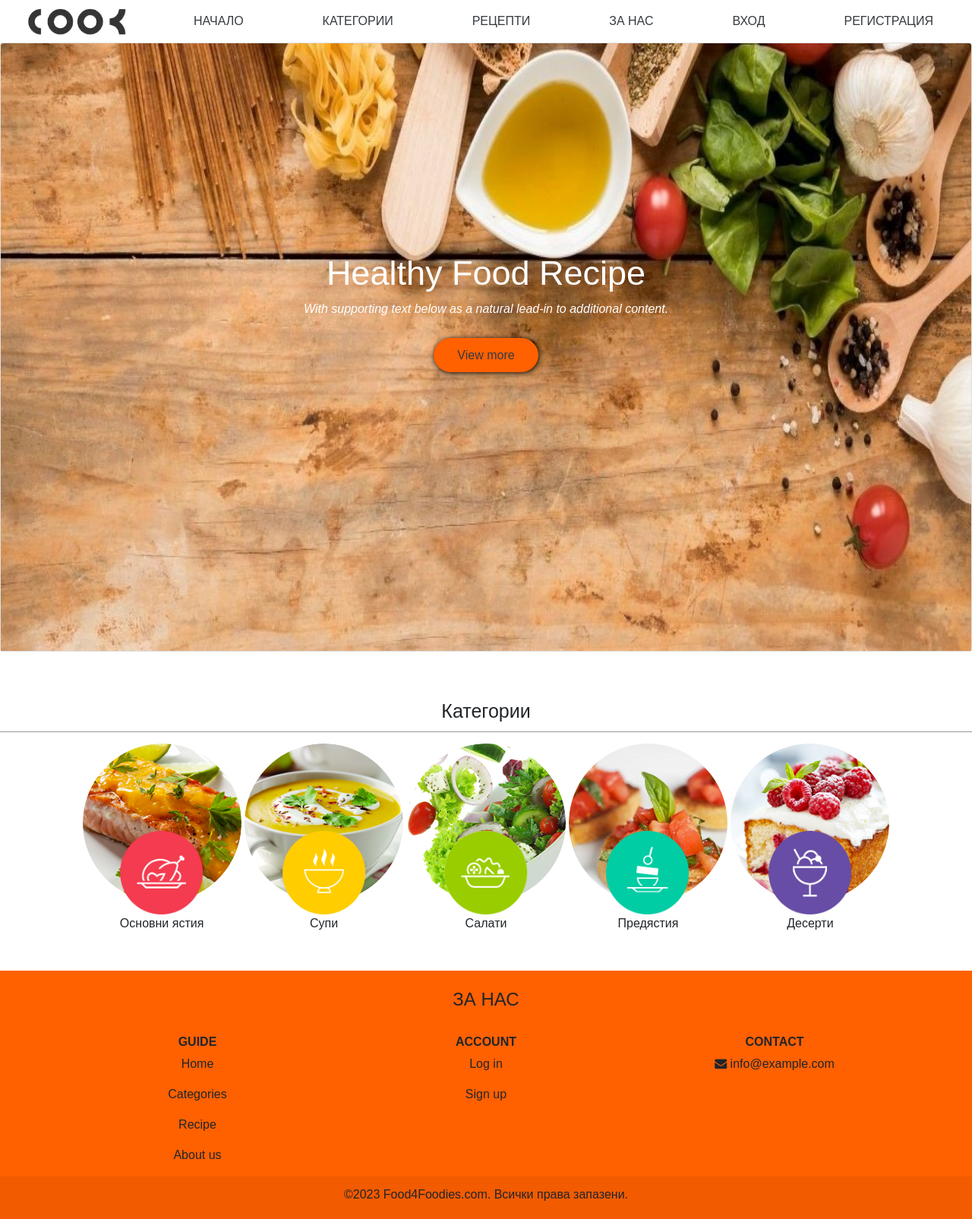
After one commit to thedco5/Kursova_Rabota, a PHP site: page /view/home.php in a window 1280 px wide. The commit adds this page. Shown: the whole page at 76% size. Run offline with PHP 8.4, Linux system fonts and the light colour scheme.

Commit message:
Add files via upload

```diff
--- a/css/style.css
+++ b/css/style.css
@@ -15,6 +15,7 @@ nav {
 
 select {
 	background: transparent;
+	border: none;
 }
 
 .logo-img {
--- /dev/null
+++ b/index.php
@@ -0,0 +1 @@
+<?php header("Location: view/home.php"); ?>
--- a/models/lang.php
+++ b/models/lang.php
@@ -1,5 +1,5 @@
 <?php
-	$lang_file = file_get_contents("models/languages.json");
+	$lang_file = file_get_contents("../models/languages.json");
 	$dict = @json_decode($lang_file, true)[$_GET["lang"]][0];
 	if ($dict == null) $dict = @json_decode($lang_file, true)["bg"][0];
 ?>
--- a/models/languages.json
+++ b/models/languages.json
@@ -7,7 +7,16 @@
         "log in": "ВХОД",
         "log out": "ИЗХОД",
         "sign up": "РЕГИСТРАЦИЯ",
-        "all rights reserved": "Всички права запазени"
+        "all rights reserved": "Всички права запазени",
+        "Login" : "Вход",
+        "Log in" : "Вход",
+        "Username" : "Потребителско име",
+        "Password" : "Парола",
+        "Forgot password?" : "Забравена парола?",
+        "Not a member yet?" : "Все още не сте член?",
+        "Register" : "Регистрация",
+        "recepies" : "РЕЦЕПТИ",
+        "categories" : "КАТЕГОРИИ"
     }],
     "en" : [{
         "lang_code": "en",
@@ -17,6 +26,15 @@
         "log in": "LOG IN",
         "log out": "LOG OUT",
         "sign up": "SIGN UP",
-        "all rights reserved": "All rights reserved"
+        "all rights reserved": "All rights reserved",
+        "Login" : "Login",
+        "Log in" : "Log in",
+        "Username" : "Username",
+        "Password" : "Password",
+        "Forgot password?" : "Forgot password?",
+        "Not a member yet?" : "Not a member yet?",
+        "Register" : "Register",
+        "recepies" : "RECIPES",
+        "categories" : "CATEGORIES"
     }]
 }
--- a/models/utils.php
+++ b/models/utils.php
@@ -1,5 +1,4 @@
 <?php
-    session_start();
     class Utils {
         static function get_user(PDO $pdo, String $username) : array {
             return $pdo->query("SELECT * FROM profiles WHERE username LIKE '$username';")->fetchAll(PDO::FETCH_ASSOC);
@@ -10,17 +9,19 @@
             $pdo->query($sql);
         }
         static function set_user(String $username, String $link) : void {
-            $_SESSION["usr"] = $_POST["username"];
+            if (session_status() === PHP_SESSION_NONE) { session_start(); }
+            $_SESSION["usr"] = $username;
             header("Location: $link");
         }
         static function current_user() {
+            if (session_status() === PHP_SESSION_NONE) { session_start(); }
             if (isset($_SESSION["usr"])) return $_SESSION["usr"];
             else return null;
         }
         static function error_message(int $n) : void {
             echo "<br> <span class='error'>There's an error! :: $n</span> <br>";
         }
-        static function get_recipe(PDO $pdo, int $id) : Recipe{
+        static function get_recipe(int $id) : Recipe{
             $recipe = new Recipe();
             $recipe->id = $id;
             return $recipe;
@@ -31,4 +32,7 @@
         public String $name, $author, $date, $time, $json_file;
         public array $ingredients, $steps;
     }
+    define("DBINFO", json_decode(file_get_contents("../models/info.json"), true)["db"]);
+    define("DSN", "mysql:host=" . DBINFO["host"] . ";dbname=" . DBINFO["dbname"]);
+    $pdo = new PDO(DSN, DBINFO["username"], DBINFO["password"]);
 ?>
--- /dev/null
+++ b/view/footer.php
@@ -0,0 +1,66 @@
+<footer id="about_us">
+	<h4 class="about_us text-center pt-4 pb-4"> <?php echo $dict["about us"]; ?> </h4>
+	<div class="container text-center">
+		<!-- Grid row -->
+		<div class="row">
+
+			<!-- Grid column -->
+
+			<!-- Grid column -->
+			<div class="col-4">
+				<!-- Links -->
+				<h6 class="text-uppercase">
+					<strong>GUIDE</strong>
+				</h6>
+				<p>
+					<a href="home.php" class="text-reset">Home</a>
+				</p>
+				<p>
+					<a href="#categories_id" class="text-reset">Categories</a>
+				</p>
+				<p>
+					<a href="recipies.php" class="text-reset">Recipe</a>
+				</p>
+				<p>
+					<a href="#about_us" class="text-reset">About us</a>
+				</p>
+			</div>
+			<!-- Grid column -->
+
+			<!-- Grid column -->
+			<div class="col-4">
+				<!-- Links -->
+				<h6 class="text-uppercase">
+					<strong>Account</strong>
+				</h6>
+				<p>
+					<a href="login.php" class="text-reset">Log in</a>
+				</p>
+				<p>
+					<a href="register.php" class="text-reset">Sign up</a>
+				</p>
+			</div>
+			<!-- Grid column -->
+
+			<!-- Grid column -->
+			<div class="col-4">
+				<!-- Links -->
+				<h6 class="text-uppercase"><strong>Contact</strong></h6>
+				<p>
+					<i class="fa fa-envelope"></i>
+					info@example.com
+				</p>
+			</div>
+			<!-- Grid column -->
+		</div>
+		<!-- Grid row -->
+	</div>
+	</section>
+	<!-- Section: Links  -->
+
+	<!-- Copyright -->
+	<div class="text-center p-1	" style="background-color: rgba(0, 0, 0, 0.05);">
+		<p class="pt-2">&copy;2023 Food4Foodies.com. <?php echo $dict["all rights reserved"]; ?>. </p>
+	</div>
+	<!-- Copyright -->
+</footer>
--- /dev/null
+++ b/view/header.php
@@ -0,0 +1,38 @@
+<header>
+	<nav class="navbar navbar-expand-sm navbar-light">
+		<div class="container-fluid ">
+			<a href="index.php"> <img class="logo-img" src="../img/logo.png" alt="logo"> </a>
+			<button class="navbar-toggler" type="button" data-toggle="collapse" data-target="#navbarSupportedContent" aria-controls="navbarSupportedContent" aria-expanded="false" aria-label="Toggle navigation">
+				<span class="navbar-toggler-icon"></span>
+			</butto
+			<div class="collapse navbar-collapse justify-content-end" id="navbarSupportedContent">
+				<div class="dropdown
+					<select class="language mr-2" onchange="location=this.value;">
+						<option> <?php echo $dict["lang_abbr"]; ?> </option>
+						<option value="?lang=<?php
+														echo $dict["lang_abbr"] == "БГ" ? "en" : "bg";
+														?>">
+							<?php echo $dict["lang_abbr"] == "БГ" ? "EN" : "БГ"; ?>
+						</option>
+					</select>
+				</div>
+				<button class="btn btn-outline mr-2"> <a class=" text-dark text-decoration-none" href="index.php"> <?php echo $dict["start"]; ?> </a> </button>
+				<button class="btn btn-outline mr-2"> <a class=" text-dark text-decoration-none" href="#categories_id"> <?php echo $dict["categories"]; ?> </a> </button>
+				<button class="btn btn-outline mr-2"> <a class=" text-dark text-decoration-none" href="recipes.php"> <?php echo $dict["recepies"]; ?> </a> </button>
+				<button class="btn btn-outline mr-2"> <a class="text-dark text-decoration-none" href="#about_us"> <?php echo $dict["about us"]; ?> </a> </button>
+				<button class="btn btn-outline mr-2"> <a class="text-dark text-decoration-none" href=
+					<?php
+						if (Utils::current_user())
+							echo "'profile.php" . $lang_code . "'>" . Utils::current_user();
+						else echo "'login.php" . $lang_code . "'>" . $dict["log in"];
+					?> </a> </button>
+				<button class="btn btn-outline mr-2"> <a class="text-dark text-decoration-none" href=
+					<?php
+						if (Utils::current_user() != null)
+							 echo "'forms/signout.php" . $lang_code . "'>" . $dict["log out"];
+						else echo "'register.php" . $lang_code . "'>" . $dict["sign up"];
+					?> </a> </button>
+			</div>
+		</div>
+	</nav>
+</header>
--- /dev/null
+++ b/view/home.php
@@ -0,0 +1,93 @@
+<?php
+	include_once "../models/utils.php";
+	include_once "../models/lang.php";
+	$lang_code = "";
+	if (isset($_GET["lang"]))
+		$lang_code = "?lang=" . $_GET["lang"];
+?>
+<!DOCTYPE html>
+<html lang="<?php echo $dict["lang_code"]; ?>">
+	<head>
+		<meta charset="UTF-8">
+		<meta name="viewport" content="width=device-width, initial-scale=1.0">
+		<link rel="stylesheet" href="../css/style.css">
+		<link rel="shortcut icon" href="../img/favicon.png" type="image/x-icon">
+		<link rel="stylesheet" href="https://stackpath.bootstrapcdn.com/font-awesome/4.7.0/css/font-awesome.min.css">
+		<!-- BOOTSTRAP -->
+		<link rel="stylesheet" href="https://cdn.jsdelivr.net/npm/bootstrap@4.3.1/dist/css/bootstrap.min.css" integrity="sha384-ggOyR0iXCbMQv3Xipma34MD+dH/1fQ784/j6cY/iJTQUOhcWr7x9JvoRxT2MZw1T" crossorigin="anonymous">
+		<script src="https://code.jquery.com/jquery-3.3.1.slim.min.js" integrity="sha384-q8i/X+965DzO0rT7abK41JStQIAqVgRVzpbzo5smXKp4YfRvH+8abtTE1Pi6jizo" crossorigin="anonymous"></script>
+		<script src="https://cdn.jsdelivr.net/npm/popper.js@1.14.7/dist/umd/popper.min.js" integrity="sha384-UO2eT0CpHqdSJQ6hJty5KVphtPhzWj9WO1clHTMGa3JDZwrnQq4sF86dIHNDz0W1" crossorigin="anonymous"></script>
+		<script src="https://cdn.jsdelivr.net/npm/bootstrap@4.3.1/dist/js/bootstrap.min.js" integrity="sha384-JjSmVgyd0p3pXB1rRibZUAYoIIy6OrQ6VrjIEaFf/nJGzIxFDsf4x0xIM+B07jRM" crossorigin="anonymous"></script>
+		<title>Food4Foodies</title>
+	</head>
+	<body>
+		<!-- NAVIGATION BAR -->
+		<div class="content">
+			<!-- HEADER -->
+			<?php include "header.php"; ?>
+			<!-- HEADER -->
+			<main>
+			</main>
+			<div class="card">
+				<img class="img card-img-top" src="../img/home_page.jpg" width="100%" alt="Responsive image">
+				<div class="card-img-overlay card-inverse text-center" style="margin-top: 20%;">
+					<h1 class="text-stroke text-white  text-capitalize">healthy food recipe</h1>
+					<p class="text-stroke text-white  font-italic">With supporting text below as a natural lead-in to additional content.</p>
+					<button class="btn btn-success"><a class="text-dark text-decoration-none" href="recipes.php">View more</a></button>
+				</div>
+			</div>
+			<!-- CATEGORIES -->
+			<main>
+				<section class="categories">
+					<p id="categories_id">Категории</p>
+
+					<a href="recipes.php?cat=main" class="meals text-reset">
+						<img src="../img/osnovni.png" alt="Основни ястия">
+						<div class="iconHold">
+							<img src="../img/osnovni_icon.png" alt="Основни ястия">
+							Основни ястия
+						</div>
+					</a>
+
+					<a href="recipes.php?cat=soups" class="meals text-reset">
+						<img src="../img/supi.png" alt="Супи">
+						<div class="iconHold">
+							<img src="../img/supi_icon.png" alt="Супи">
+							Супи
+						</div>
+					</a>
+
+					<a href="recipes.php?cat=salads" class="meals text-reset">
+						<img src="../img/salad.png" alt="Салати">
+						<div class="iconHold">
+							<img src="../img/salad_icon.png" alt="Салати">
+							Салати
+						</div>
+					</a>
+
+					<a href="recipes.php?cat=starter" class="meals text-reset">
+						<img src="../img/predqstiq.png" alt="Предястия">
+						<div class="iconHold">
+							<img src="../img/predqstiq_icon.png" alt="Предястия">
+							Предястия
+						</div>
+					</a>
+
+					<a href="recipes.php?cat=desert" class="meals text-reset">
+						<img src="../img/desert.png" alt="Десерти">
+						<div class="iconHold">
+							<img src="../img/desert_icon.png" alt="Десерти">
+							Десерти
+						</div>
+					</a>
+				</section>
+			</main>
+
+			<!-- Footer -->
+			<?php include "footer.php"; ?>
+			<!-- Footer -->
+		</div>
+		<!-- JS -->
+		<script src="../js/script.js"></script>
+	</body>
+</html>
--- /dev/null
+++ b/view/recipes.php
@@ -0,0 +1 @@
+<?php echo @$_GET["cat"]; ?>
```
Also changed, not shown: css/login.css (+25 -15 lines), css/register.css (+24 -14 lines), view/login.php (+35 -45 lines), view/register.php (added, +41 -0 lines), js/script.js (added).
